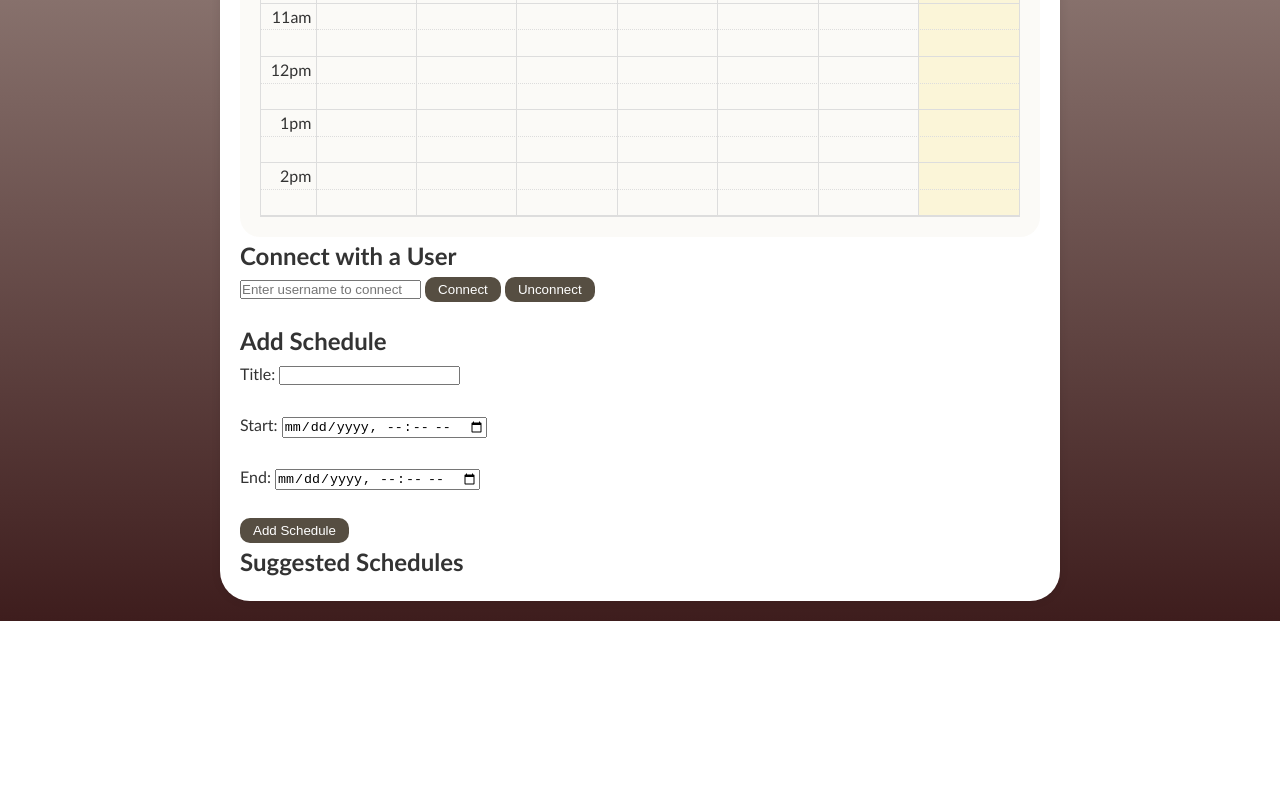
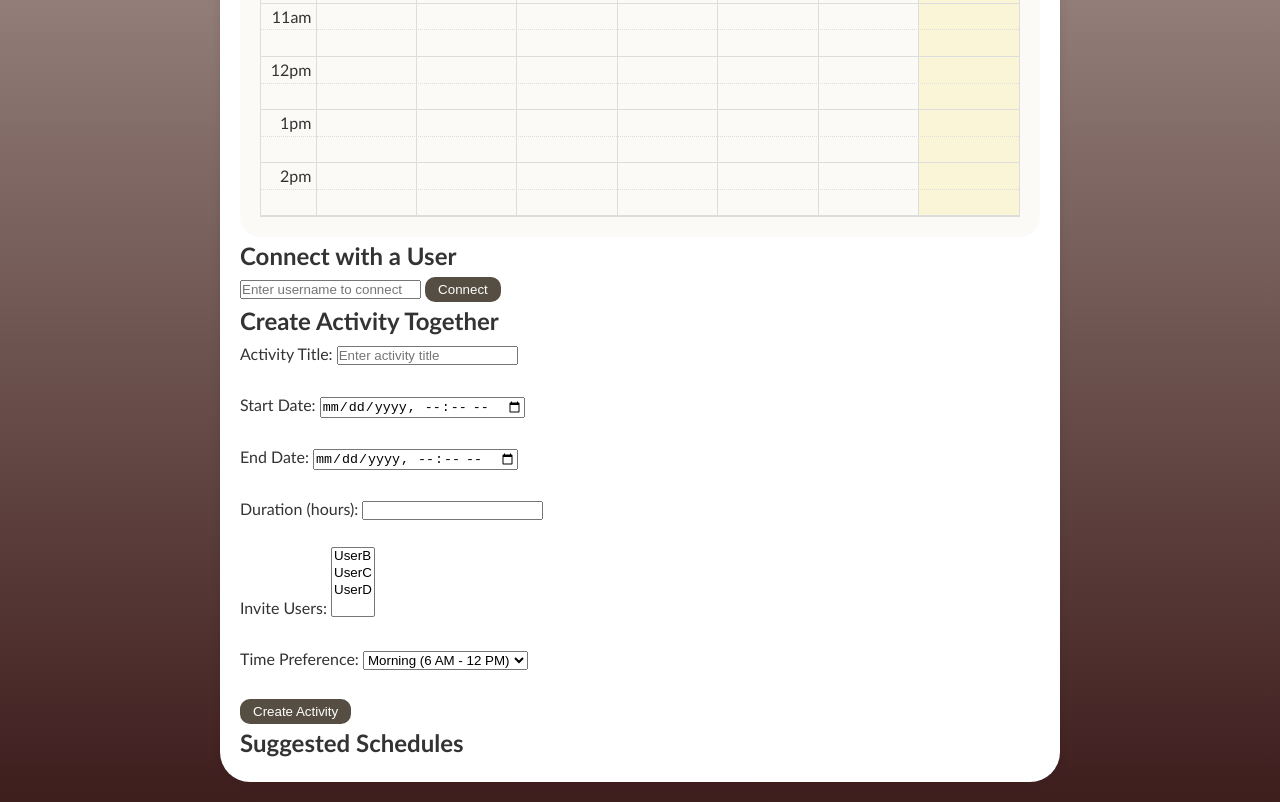
Before and after one commit to mich1105/aichan, a website: page public/dashboard.html in a window 1280 px wide. Shown: the part 819-1621 px from the top of the page. Before the commit the page ends 1440 px from the top, so only its background shows below. Drawn offline with nearby package versions, Linux system fonts and the light colour scheme; a script that the page names is missing.

Commit message:
Update dashboard.html

```diff
--- a/public/dashboard.html
+++ b/public/dashboard.html
@@ -29,6 +29,10 @@
                 <button id="addTaskButton" type="submit">Add Task</button>
             </form>
         </section>
+        <!-- <section id="taskListSection">
+            <h2>Task List</h2>
+            <ul id="taskList"></ul>
+        </section> -->
         <section id="calendarSection">
             <h2>Timetable</h2>
             <div id="calendar"></div>
@@ -38,24 +42,45 @@
             <form id="connectUserForm">
                 <input type="text" id="connectUsername" name="connectUsername" placeholder="Enter username to connect" required>
                 <button type="submit">Connect</button>
-                <button id="unconnectButton" type="button">Unconnect</button>
             </form>
-        </section>
-        <section id="addScheduleSection">
-            <h2>Add Schedule</h2>
-            <form id="addScheduleForm" action="schedule-details.html" method="get">
-                <label for="scheduleTitle">Title:</label>
-                <input type="text" id="scheduleTitle" name="title"><br><br>
-                <label for="scheduleStart">Start:</label>
-                <input type="datetime-local" id="scheduleStart" name="start"><br><br>
-                <label for="scheduleEnd">End:</label>
-                <input type="datetime-local" id="scheduleEnd" name="end"><br><br>
-                <button id="addScheduleButton" type="submit">Add Schedule</button>
+        </section><section id="createActivitySection">
+            <h2>Create Activity Together</h2>
+            <form id="createActivityForm">
+                <label for="activityTitle">Activity Title:</label>
+                <input type="text" id="activityTitle" name="activityTitle" placeholder="Enter activity title" required><br><br>
+
+                <label for="activityStart">Start Date:</label>
+                <input type="datetime-local" id="activityStart" name="activityStart" required><br><br>
+
+                <label for="activityEnd">End Date:</label>
+                <input type="datetime-local" id="activityEnd" name="activityEnd" required><br><br>
+
+                <label for="activityDuration">Duration (hours):</label>
+                <input type="number" id="activityDuration" name="activityDuration" min="1" required><br><br>
+
+                <label for="activityUsers">Invite Users:</label>
+                <select id="activityUsers" name="activityUsers" multiple required>
+                    <option value="UserB">UserB</option>
+                    <option value="UserC">UserC</option>
+                    <option value="UserD">UserD</option>
+                    <!-- Add more users if necessary -->
+                </select><br><br>
+
+                <label for="timePreference">Time Preference:</label>
+                <select id="timePreference" name="timePreference" required>
+                    <option value="morning">Morning (6 AM - 12 PM)</option>
+                    <option value="day">Day (12 PM - 6 PM)</option>
+                    <option value="evening">Evening (6 PM - 9 PM)</option>
+                    <option value="night">Night (9 PM - 12 AM)</option>
+                </select><br><br>
+
+                <button type="submit">Create Activity</button>
             </form>
-        </section>
-        <section id="suggestedSchedulesSection">
-            <h2>Suggested Schedules</h2>
-            <ul id="suggestedSchedulesList"></ul>
+            <section id="suggestedSchedulesSection">
+                <h2>Suggested Schedules</h2>
+                <ul id="suggestedSchedulesList"></ul>
+            </section>
+
         </section>
     </main>
 
```
